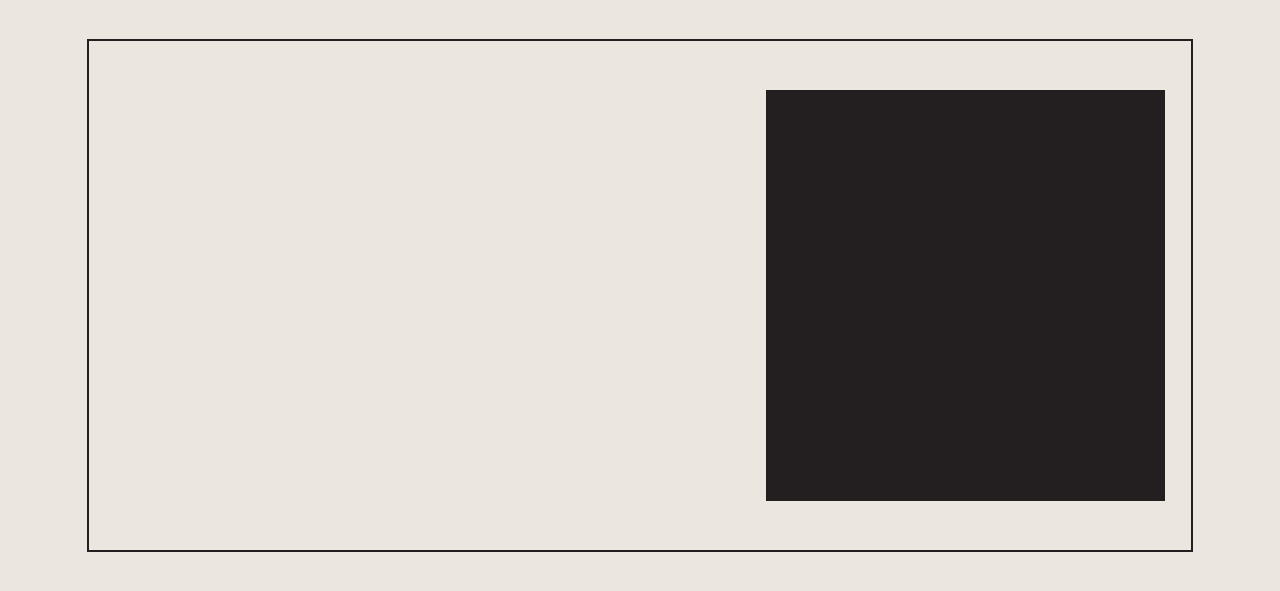
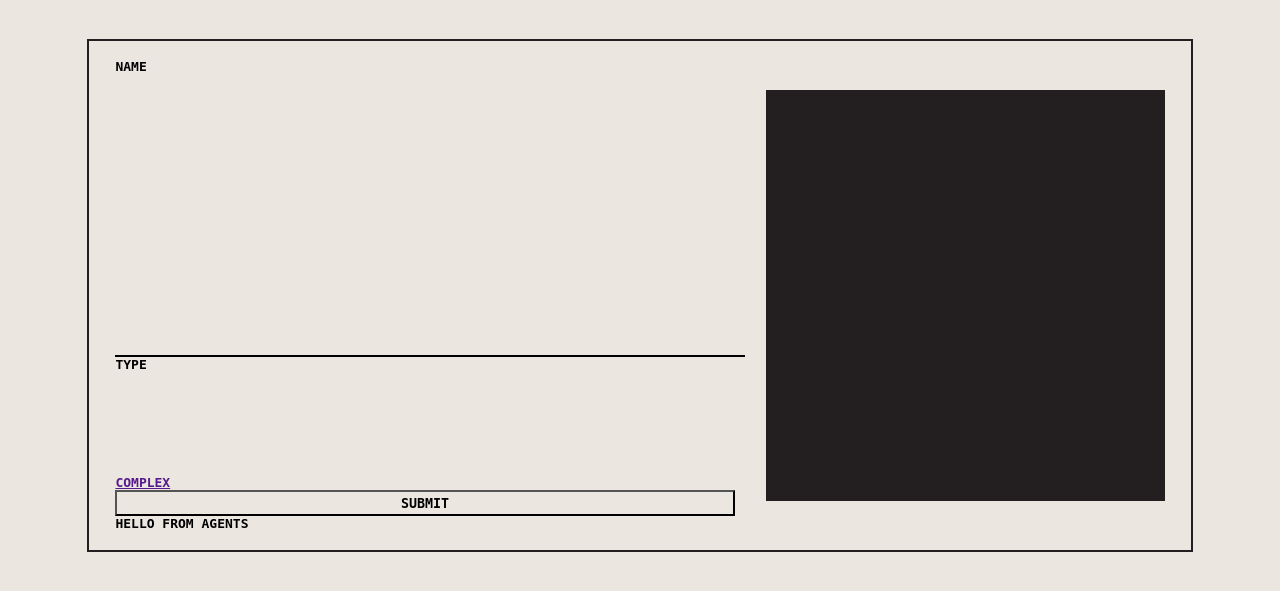
Before and after one commit to lumese46/AGE-AMB2, a Flask app: template presentation/templates/add_agent_tab.html in a window 1280 px wide. Shown: the part 158-749 px from the top of the page. Run offline with Flask 3, Linux system fonts and the light colour scheme; the template is opened without the code that fills it, so the values that code supplies are empty.

Commit message:
updated agent html

```diff
--- a/presentation/templates/add_agent_tab.html
+++ b/presentation/templates/add_agent_tab.html
@@ -1 +1,18 @@
 {%extends "base.html"%}
+{%block input_fields%}
+    <form action="/add_agent" method="post">
+        <label for="name">Name</label>
+        <input type="text" name="Agent_name">
+        <label for="type">Type</label>
+        <div class="dropdown">
+            <div class="dropdown_content">
+                <a href="">Complex</a>
+            </div>
+
+        </div>
+        <input type="submit" name="component_type">
+
+
+    </form>
+<p>Hello from agents</p>
+{%endblock%}
--- a/presentation/templates/add_component_tab.html
+++ b/presentation/templates/add_component_tab.html
@@ -23,7 +23,7 @@
                 </div>
                 <!-- <button type="submit" href>Add attribute</button> -->
                 <div class="add_attribute">
-                    <input type="submit"  name="submit_results" id ="add_attribute_button" value="+">
+                    <input type="submit"  name="submit_results" id ="add_attribute_button" value="Add attribute">
                 </div>
         </section>
         <section class="submit_component">
--- a/presentation/templates/base.html
+++ b/presentation/templates/base.html
@@ -1,3 +1,4 @@
+
 <link rel="stylesheet" type="text/css" href="{{ url_for('static',filename='styles.css')}}" >
 
 <title>{%block title%}{%endblock%}</title>
@@ -10,10 +11,6 @@
             <input type="submit" name="browse" value="Systems">
             <input type="submit" name="browse" value="Models">
         </form>
-        <!-- <button acti>Components</button>
-        <button>Agents</button>
-        <button>Systems</button>
-        <button>Model</button> -->
     </nav>
     <main>
         <section class="input_fields_section">
```
Also changed, not shown: components.json.
